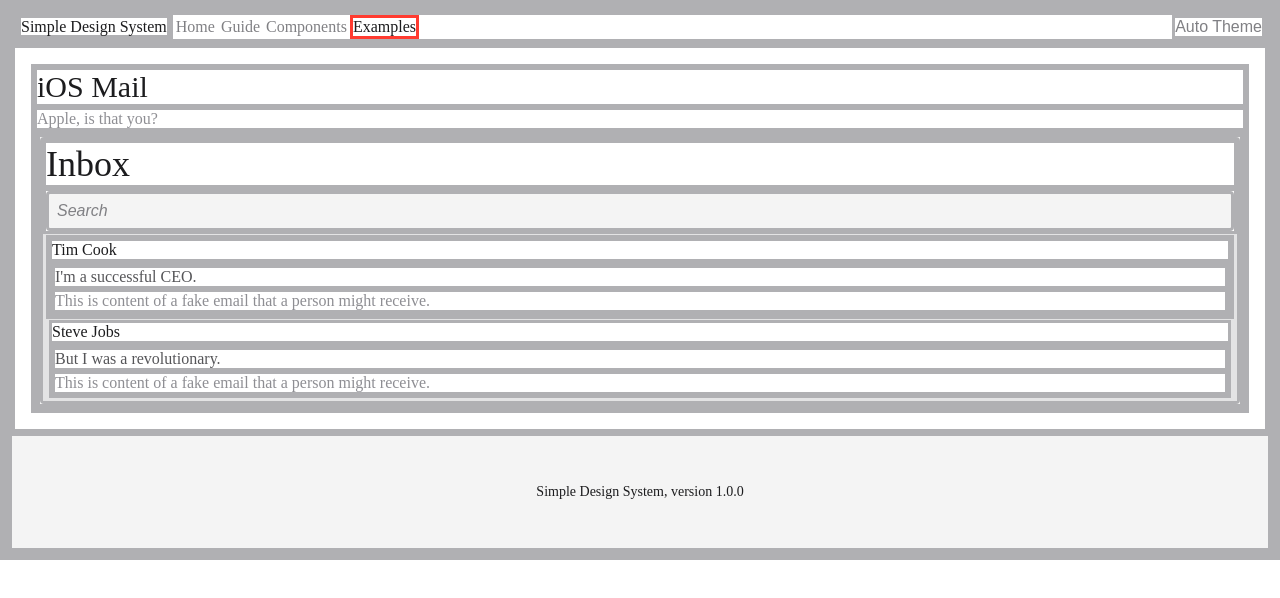
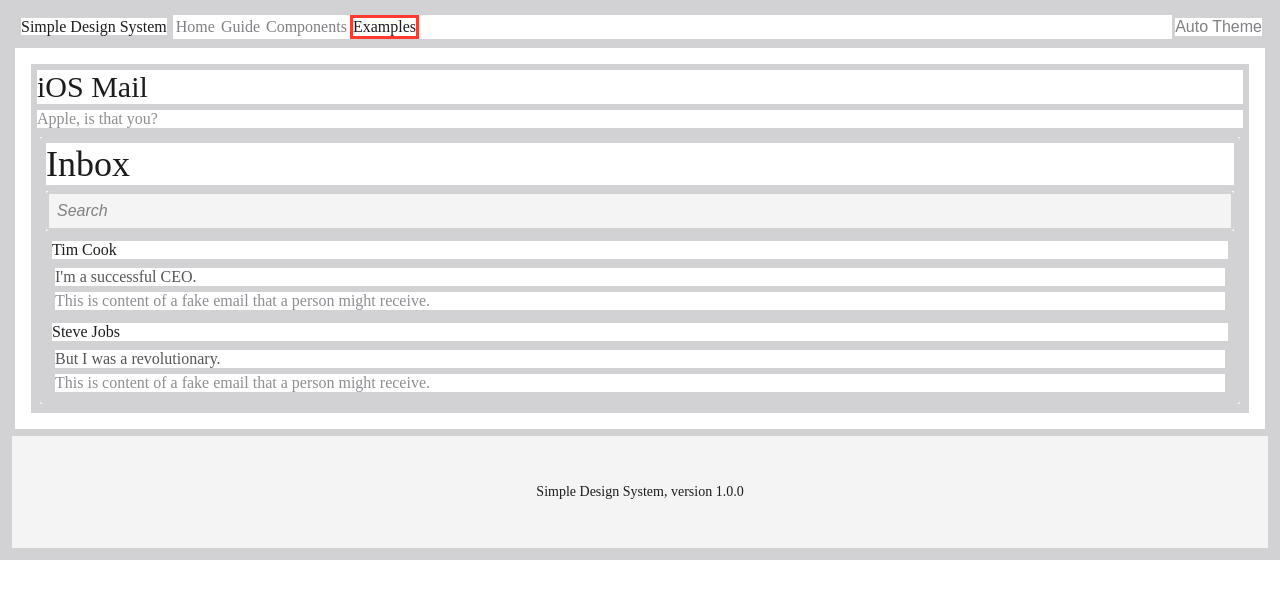
Before and after one commit to jshimkoski/simple-design-system, a Vue app: page /examples in a window 1280 px wide. Shown: the top 598 px of the page. Built offline with nearby package versions, Linux system fonts and the light colour scheme; what tailwind-css-variables would draw is missing.

Commit message:
fix some border color issues

```diff
--- a/simple-design-system/css/variables.css
+++ b/simple-design-system/css/variables.css
@@ -46,8 +46,8 @@
   --color-fgcolor: rgb(28, 28, 30);
   --color-bgcolor: var(--color-white);
 
-  --color-border: var(--color-static-gray-400);
-  --color-placeholder: var(--color-static-gray-500);
+  --color-border: var(--color-static-gray-300);
+  --color-placeholder: var(--color-static-gray-600);
 
   --color-blue: rgb(0, 122, 255);
   --color-green: rgb(52, 199, 89);
@@ -76,8 +76,8 @@
   --color-fgcolor: rgb(242, 242, 247);
   --color-bgcolor: var(--color-black);
 
-  --color-border: var(--color-static-gray-600);
-  --color-placeholder: var(--color-static-gray-700);
+  --color-border: var(--color-static-gray-700);
+  --color-placeholder: var(--color-static-gray-600);
 
   --color-blue: rgb(10, 132, 255);
   --color-green: rgb(48, 209, 88);
@@ -105,8 +105,8 @@
     --color-fgcolor: rgb(242, 242, 247);
     --color-bgcolor: var(--color-black);
 
-    --color-border: var(--color-static-gray-600);
-    --color-placeholder: var(--color-static-gray-700);
+    --color-border: var(--color-static-gray-700);
+    --color-placeholder: var(--color-static-gray-600);
 
     --color-blue: rgb(10, 132, 255);
     --color-green: rgb(48, 209, 88);
--- a/simple-design-system/wc/card/index.js
+++ b/simple-design-system/wc/card/index.js
@@ -35,13 +35,13 @@
 
     :host([type=simple]),
     :host([type=raised]) {
-      border: var(--border) solid var(--color-gray-300) !important;
+      border: var(--border) solid var(--color-border) !important;
     }
 
     :host([type=simple]) header,
     :host([type=raised]) header,
     :host([type=accented]) header {
-      border-bottom: var(--border) solid var(--color-gray-300);
+      border-bottom: var(--border) solid var(--color-border);
     }
 
     :host([type=raised]) {
--- a/simple-design-system/wc/navbar/index.js
+++ b/simple-design-system/wc/navbar/index.js
@@ -14,7 +14,7 @@
       grid-template-rows: auto auto auto;
 
       background-color: var(--color-bgcolor);
-      border-bottom: var(--border) solid var(--color-gray-300) !important;
+      border-bottom: var(--border) solid var(--color-border) !important;
     }
 
     :host([hide-brand]) {
@@ -79,7 +79,7 @@
     ::slotted([slot=nav-right]) {
       display: none;
       align-self: center;
-      border-top: var(--border) solid var(--color-gray-300) !important;
+      border-top: var(--border) solid var(--color-border) !important;
       padding: var(--p-4);
       height: var(--h-full);
     }
@@ -100,8 +100,6 @@
         grid-template-columns: auto 1fr auto;
         grid-template-rows: 1fr;
 
-        background-color: var(--color-bgcolor);
-        border-bottom: var(--border) solid var(--color-gray-300) !important;
         padding-left: var(--p-6);
         padding-right: var(--p-6);
       }
--- a/src/views/Examples.vue
+++ b/src/views/Examples.vue
@@ -14,13 +14,10 @@
               <input
                 type="text"
                 placeholder="Search"
-                class="bg-gray-100 placeholder-gray-600 focus:outline-none text-fgcolor rounded w-full p-2"
+                class="bg-gray-100 focus:outline-none text-fgcolor rounded w-full p-2"
               />
             </div>
-            <sds-container
-              slot="content"
-              class="p-0 border-t border-gray-200 divide-y divide-gray-200"
-            >
+            <sds-container slot="content" class="p-0 border-t divide-y">
               <sds-card>
                 <h3 slot="title">Tim Cook</h3>
                 <div slot="subtitle">
```
